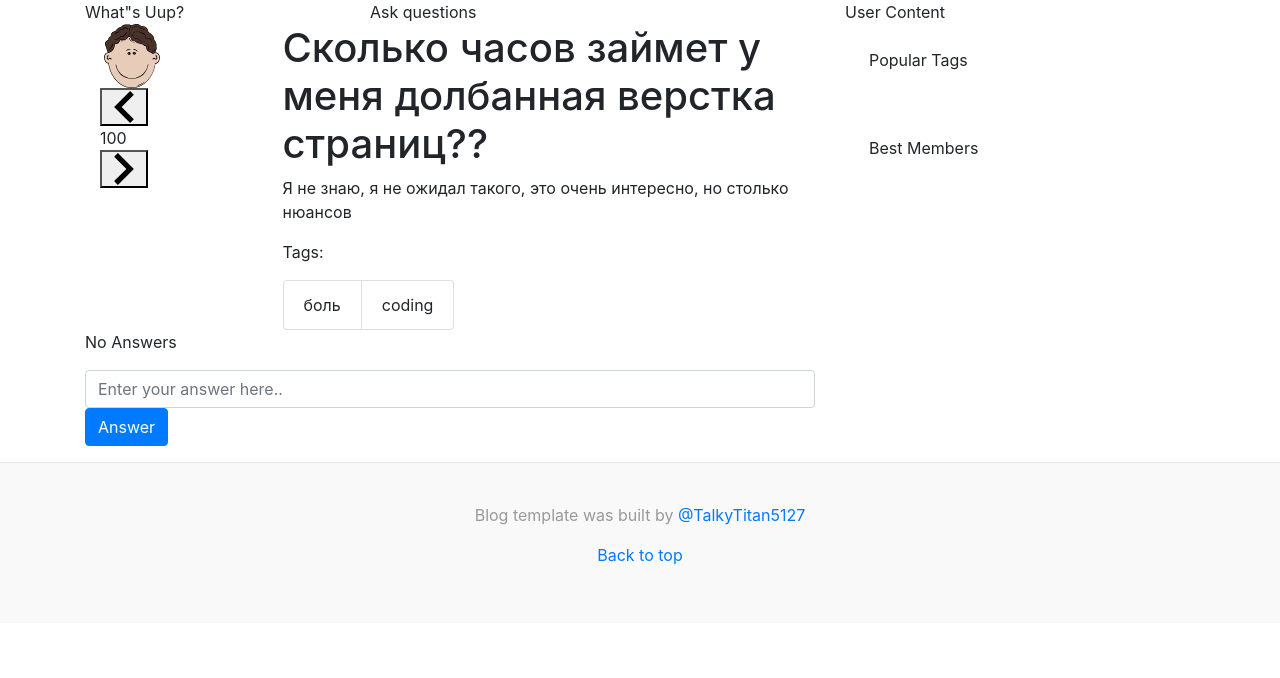
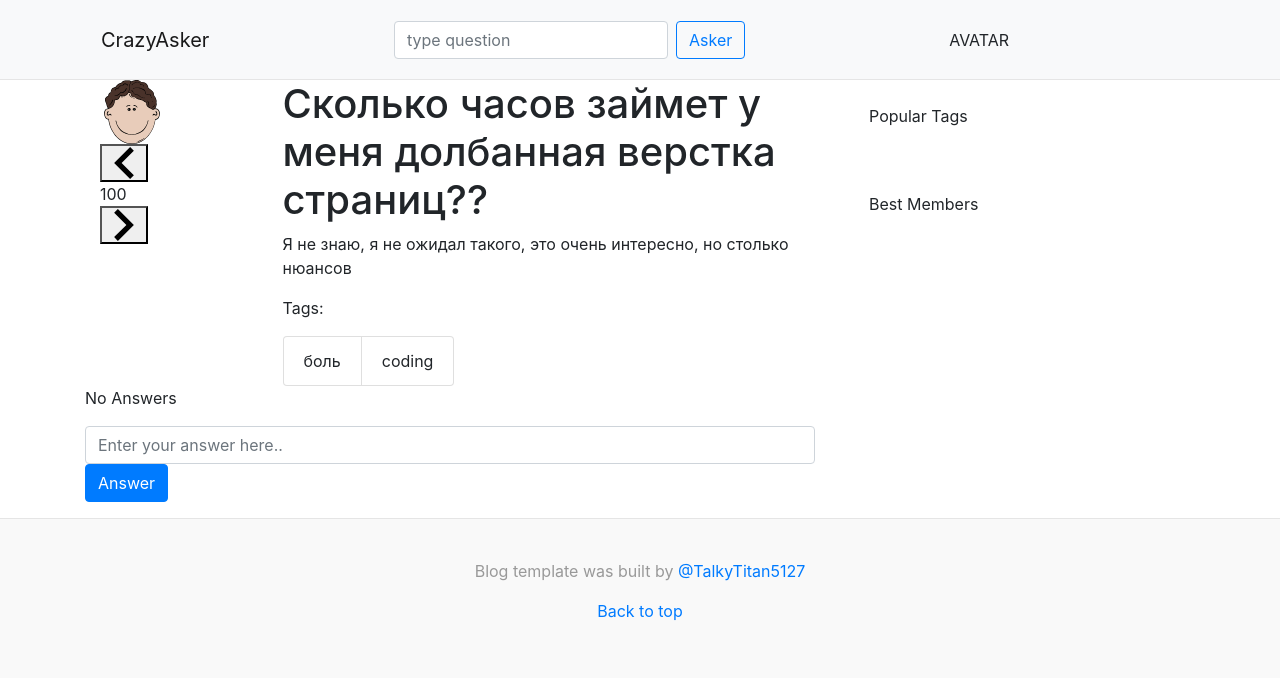
Before and after one commit to Talkytitan5127/CrazyAsker, a Django app: page /question/1/ in a window 1280 px wide. Shown: the top 678 px of the page. Run offline with Django 3.2, Linux system fonts and the light colour scheme; some libraries are stand-ins or nearby versions.

Commit message:
[dz1] some changes on base template

```diff
--- a/public/static/css/style.css
+++ b/public/static/css/style.css
@@ -9,9 +9,10 @@
     background-color: #fff;
 }
 
-.blog-header {
+.header {
     line-height: 1;
     border-bottom: 1px solid #e5e5e5;
+    height: 10%;
 }
 
 .footer {
--- a/public/templates/base.html
+++ b/public/templates/base.html
@@ -7,12 +7,21 @@
         <link rel="stylesheet" href="{% static 'css/style.css' %}">
     </head>
     <body class="body">
-        <header class="header container">
-            <div class="row">
-                <div class="col-3 site_name">What"s Uup?</div>
-                <div class="col-5 search">Ask questions</div>
-                <div class="col user_blog">User Content</div>
-            </div>
+        <header class="header bg-light">
+            <nav class="navbar navbar-expand-lg navbar-light container h-100">
+                <a class="navbar-brand col-3" href="#">CrazyAsker</a>
+                <button class="navbar-toggler" type="button" data-toggle="collapse" data-target="#navbarSupportedContent" aria-controls="navbarSupportedContent" aria-expanded="false" aria-label="Toggle navigation">
+                    <span class="navbar-toggler-icon"></span>
+                </button>
+
+                <form class="form-inline my-2 my-lg-0 col-5">
+                    <input class="form-control mr-sm-2" type="search" placeholder="type question" aria-label="Search">
+                    <button class="btn btn-outline-primary   my-2 my-sm-0" type="submit">Asker</button>
+                </form>
+                <div class="col-3">
+                    <p class="text-center m-0">AVATAR</p>
+                </div>
+            </nav>
         </header>
         <main class="container main">
             <div class="row">
```
